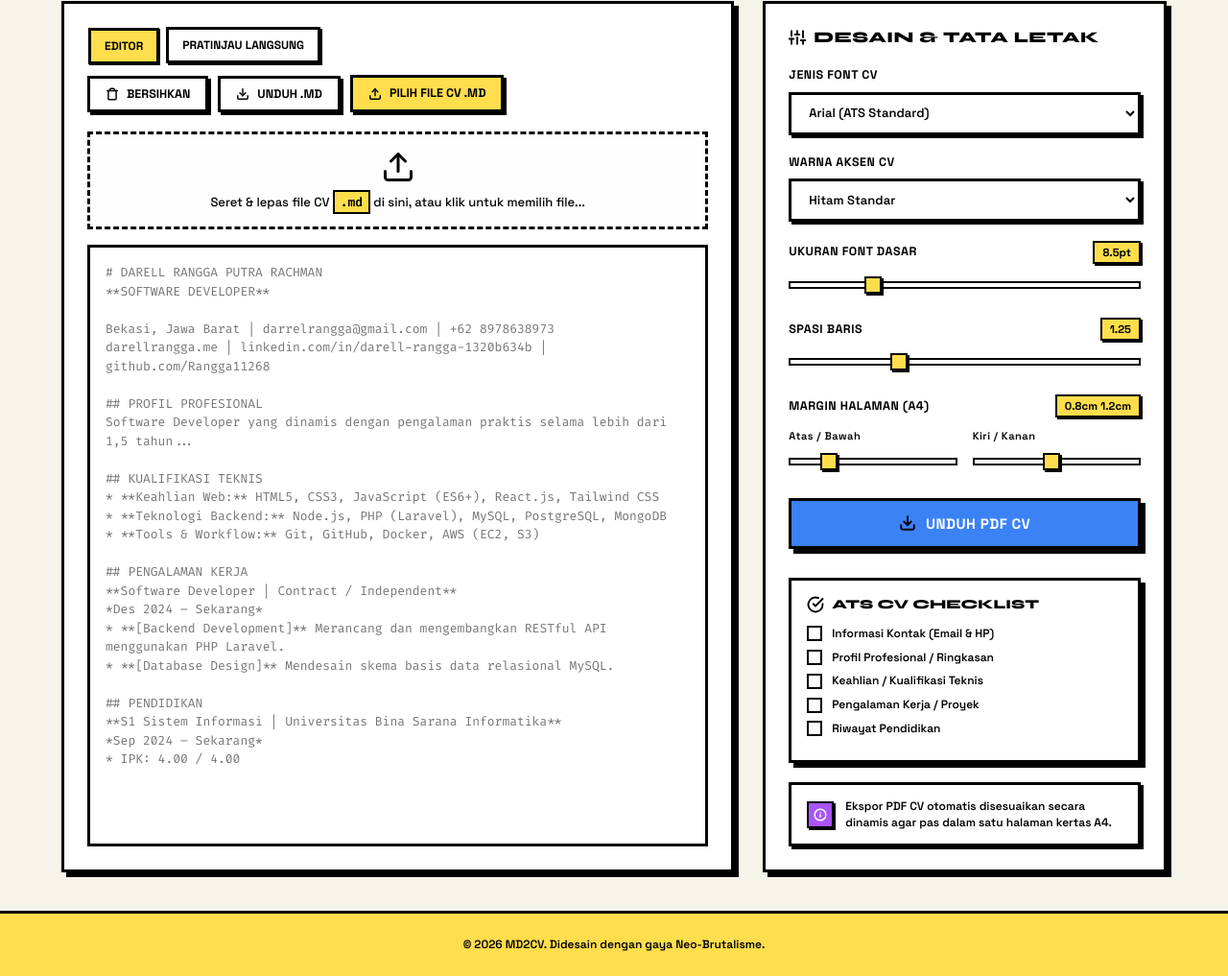
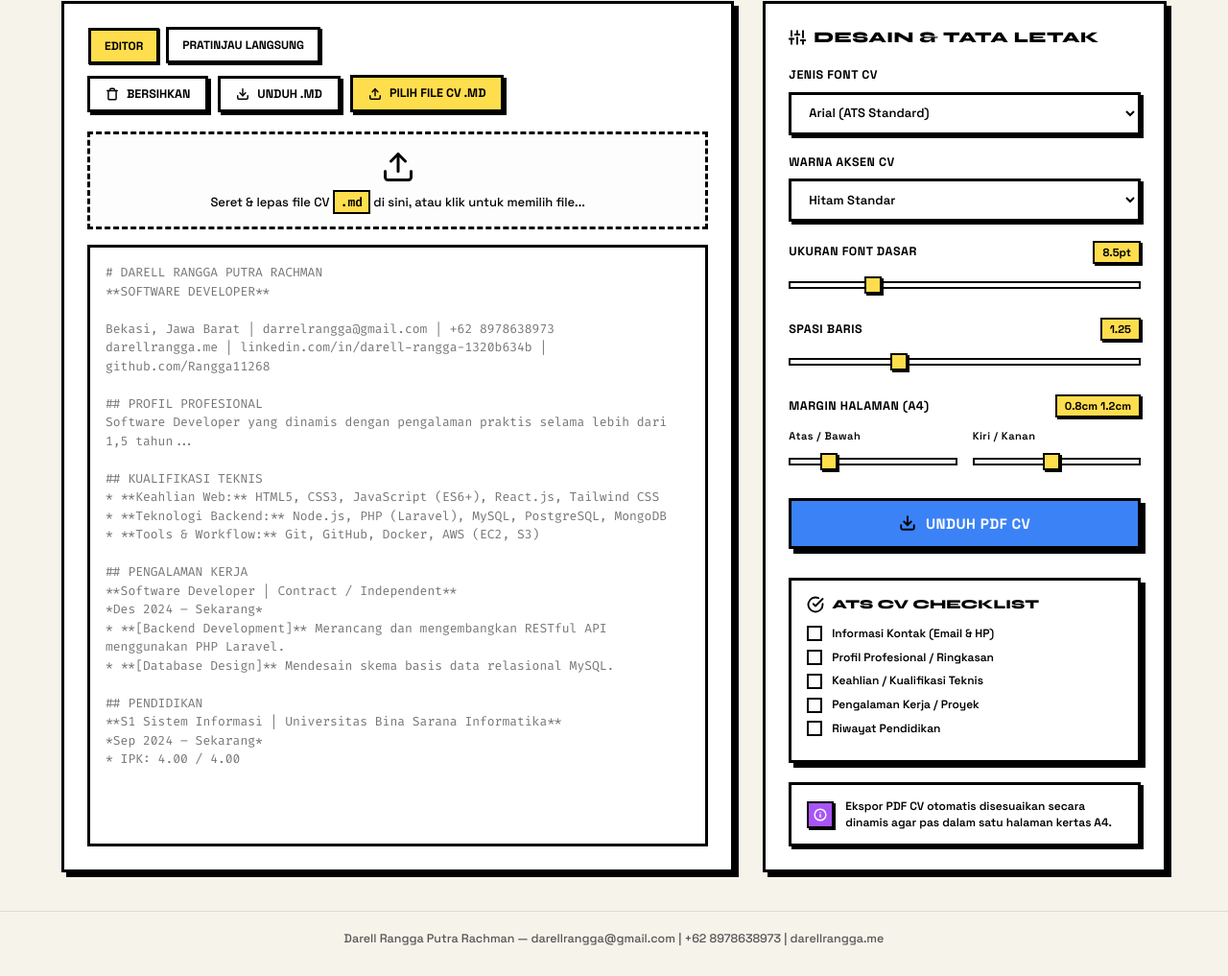
Before and after one commit to Rangga11268/md-to-pdf-converter, a website: page public/index.html in a window 1280 px wide. Shown: the part 180-1197 px from the top of the page at 96% size. Drawn offline with nearby package versions, Linux system fonts and the light colour scheme.

Commit message:
update: simplify footer to display user info and remove neobrutalism styles

```diff
--- a/public/index.html
+++ b/public/index.html
@@ -245,7 +245,7 @@ Software Developer yang dinamis dengan pengalaman praktis selama lebih dari 1,5
     </main>
 
     <footer class="app-footer">
-        <p>© 2026 MD2CV. Didesain dengan gaya Neo-Brutalisme.</p>
+        <p>Darell Rangga Putra Rachman — darellrangga@gmail.com | +62 8978638973 | darellrangga.me</p>
     </footer>
 
     <script src="app.js"></script>
--- a/public/style.css
+++ b/public/style.css
@@ -724,10 +724,10 @@ input[type="range"]::-webkit-slider-thumb:hover {
 /* Footer */
 .app-footer {
     text-align: center;
-    padding: 24px 20px;
-    font-size: 12px;
-    font-weight: 600;
-    background-color: var(--accent-yellow);
-    border-top: var(--border-width) solid var(--border-color);
+    padding: 20px;
+    font-size: 12.5px;
+    font-weight: 500;
+    color: #555555;
     margin-top: auto;
+    border-top: 1px solid rgba(0, 0, 0, 0.1);
 }
```
